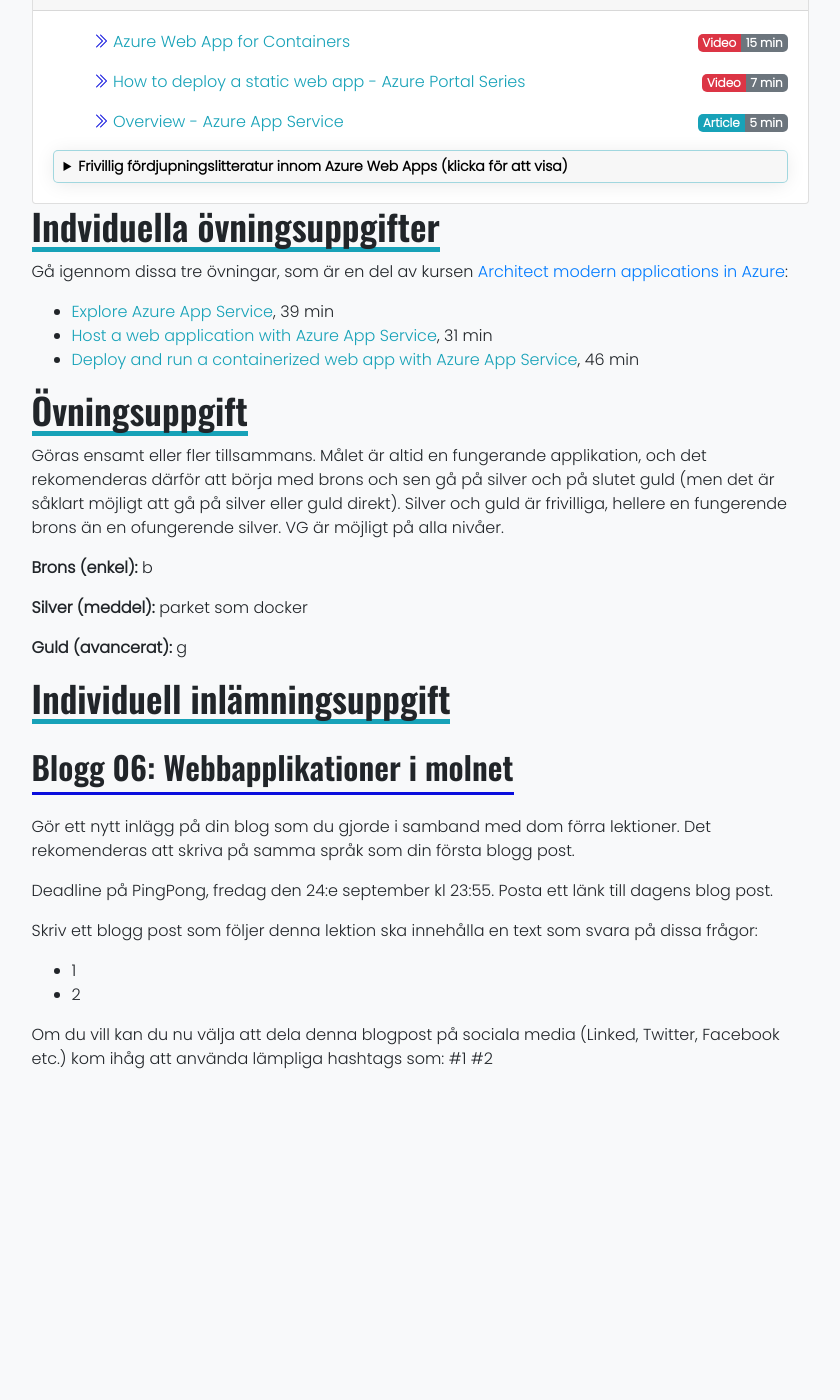
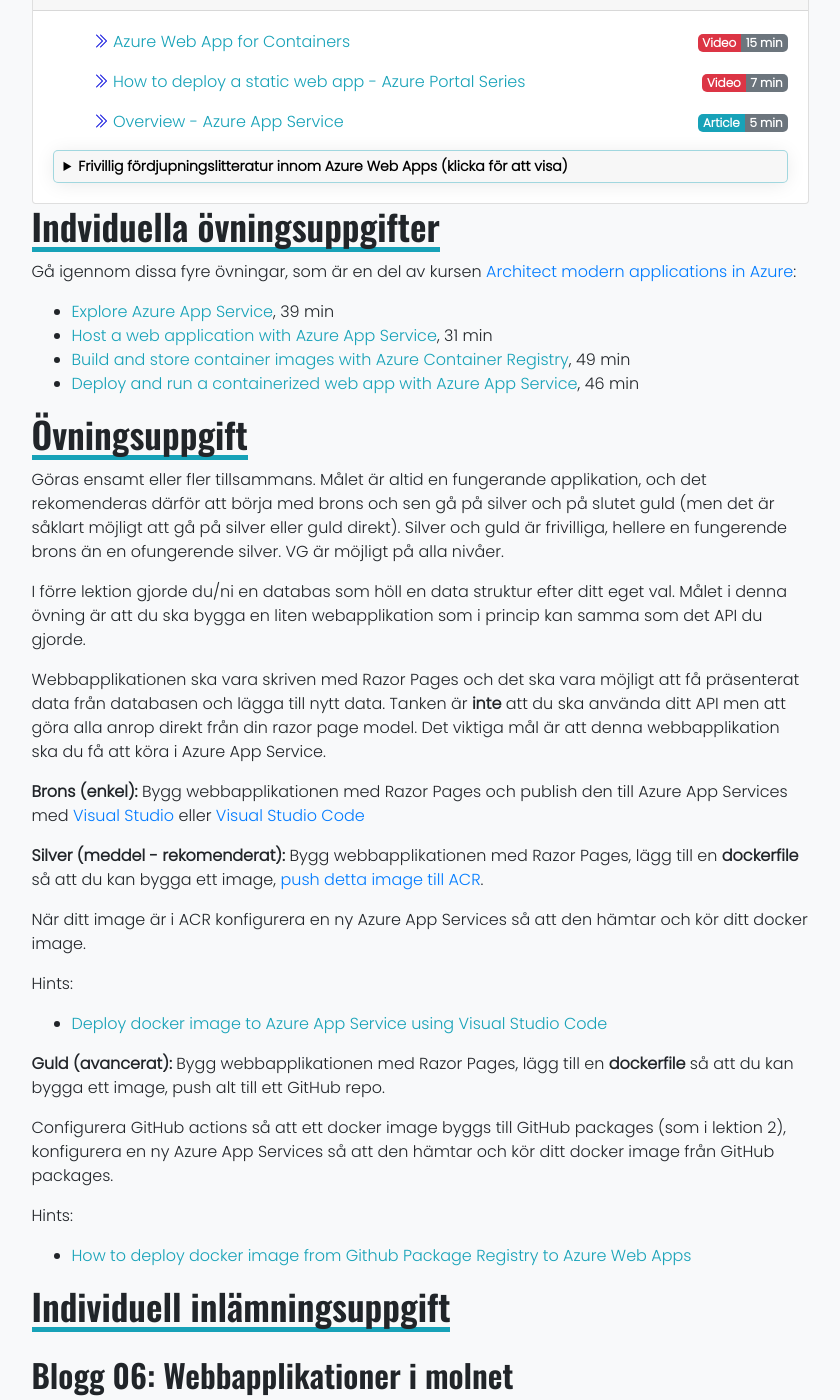
Before and after one commit to PGBSNH20/PGBSNH20-molnapplikationer, a Jekyll site: the page built from lectures/06-webapp.md, in a window 1280 px wide and 1400 px high, scrolled down 1799 px. Shown: the whole window, without its empty margins (220-1060 px from the left). Built offline with Jekyll 4.4.1, drawn with Linux system fonts in a browser that asks for light colours; nearby versions of some CDN libraries; before the commit the page ends 2886 px from its top, so only the background shows below that; some of the changed text lies outside the part shown.

Commit message:
Assignemt description

```diff
--- a/lectures/06-webapp.md
+++ b/lectures/06-webapp.md
@@ -27,23 +27,38 @@ Estimerat samlat "läs"-tid för lektionslittertur är **{{site.data.lecture_web
 
 # Indviduella övningsuppgifter
 
-Gå igennom dissa tre övningar, som är en del av kursen [Architect modern applications in Azure](https://docs.microsoft.com/en-us/learn/paths/architect-modern-apps/):
+Gå igennom dissa fyre övningar, som är en del av kursen [Architect modern applications in Azure](https://docs.microsoft.com/en-us/learn/paths/architect-modern-apps/):
 * [Explore Azure App Service](https://docs.microsoft.com/en-us/learn/modules/introduction-to-azure-app-service/), 39 min
 * [Host a web application with Azure App Service](https://docs.microsoft.com/en-us/learn/modules/host-a-web-app-with-azure-app-service/), 31 min
+* [Build and store container images with Azure Container Registry](https://docs.microsoft.com/en-us/learn/modules/build-and-store-container-images/), 49 min
 * [Deploy and run a containerized web app with Azure App Service](https://docs.microsoft.com/en-us/learn/modules/deploy-run-container-app-service/), 46 min
 
 # Övningsuppgift
 
 Göras ensamt eller fler tillsammans. Målet är altid en fungerande applikation, och det rekomenderas därför att börja med brons och sen gå på silver och på slutet guld (men det är såklart möjligt att gå på silver eller guld direkt). Silver och guld är frivilliga, hellere en fungerende brons än en ofungerende silver. VG är möjligt på alla nivåer.
 
+I förre lektion gjorde du/ni en databas som höll en data struktur efter ditt eget val. Målet i denna övning är att du ska bygga en liten webapplikation som i princip kan samma som det API du gjorde.
+
+Webbapplikationen ska vara skriven med Razor Pages och det ska vara möjligt att få präsenterat data från databasen och lägga till nytt data. Tanken är **inte** att du ska använda ditt API men att göra alla anrop direkt från din razor page model. Det viktiga mål är att denna webbapplikation ska du få att köra i Azure App Service.
+
 **Brons (enkel):**
-b
+Bygg webbapplikationen med Razor Pages och publish den till Azure App Services med [Visual Studio](https://docs.microsoft.com/en-US/visualstudio/deployment/quickstart-deploy-to-azure?view=vs-2019) eller [Visual Studio Code](https://marketplace.visualstudio.com/items?itemName=ms-azuretools.vscode-azureappservice)
 
-**Silver (meddel):**
-parket som docker
+**Silver (meddel - rekomenderat):**
+Bygg webbapplikationen med Razor Pages, lägg till en **dockerfile** så att du kan bygga ett image, [push detta image till ACR](https://blog.hildenco.com/2020/10/pushing-docker-images-to-azure.html).
+
+När ditt image är i ACR konfigurera en ny Azure App Services så att den hämtar och kör ditt docker image.
+
+Hints:
+* [Deploy docker image to Azure App Service using Visual Studio Code](https://code.visualstudio.com/docs/containers/app-service)
 
 **Guld (avancerat):**
-g
+Bygg webbapplikationen med Razor Pages, lägg till en **dockerfile** så att du kan bygga ett image, push alt till ett GitHub repo.
+
+Configurera GitHub actions så att ett docker image byggs till GitHub packages (som i lektion 2), konfigurera en ny Azure App Services så att den hämtar och kör ditt docker image från GitHub packages.
+
+Hints:
+* [How to deploy docker image from Github Package Registry to Azure Web Apps](https://stackoverflow.com/questions/64853326/how-to-deploy-docker-image-from-github-package-registry-to-azure-web-apps)
 
 # Individuell inlämningsuppgift
 ## Blogg 06: Webbapplikationer i molnet
@@ -53,7 +68,10 @@ Gör ett nytt inlägg på din blog som du gjorde i samband med dom förra lektio
 Deadline på PingPong, fredag den 24:e september kl 23:55. Posta ett länk till dagens blog post.
 
 Skriv ett blogg post som följer denna lektion ska innehålla en text som svara på dissa frågor:
-* 1
-* 2
+* Beskriv kort applikationen, vad gör den?
+* Beskriv koden
+* Hur har du/ni fått den att köra i Azure App Service? Screenshots, scrips, pipelines
+* Vad skulle det kosta att driva detta? Tänk gärna två scenarier: Nästan ingen använadere och jätte jätte mycket användere
+    * Använd [Azure Calculator](https://azure.microsoft.com/en-us/pricing/calculator/) till att ta fram kostnad
 
 Om du vill kan du nu välja att dela denna blogpost på sociala media (Linked, Twitter, Facebook etc.) kom ihåg att använda lämpliga hashtags som: #1 #2
```
